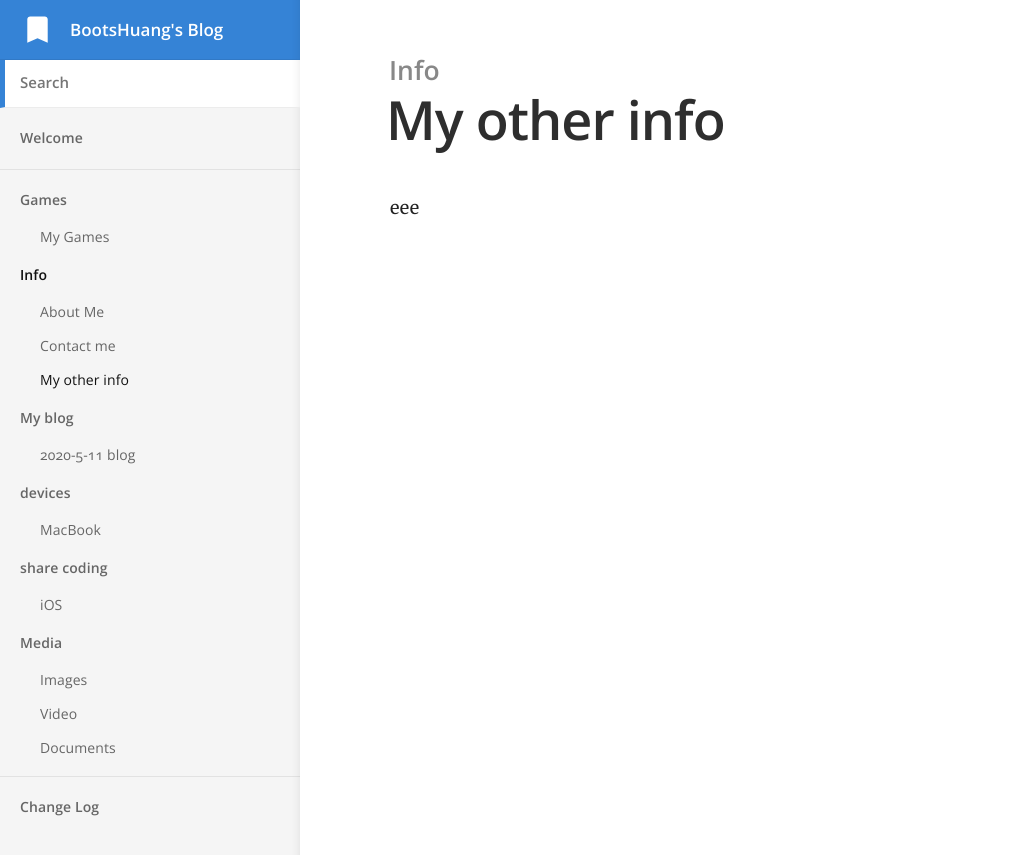
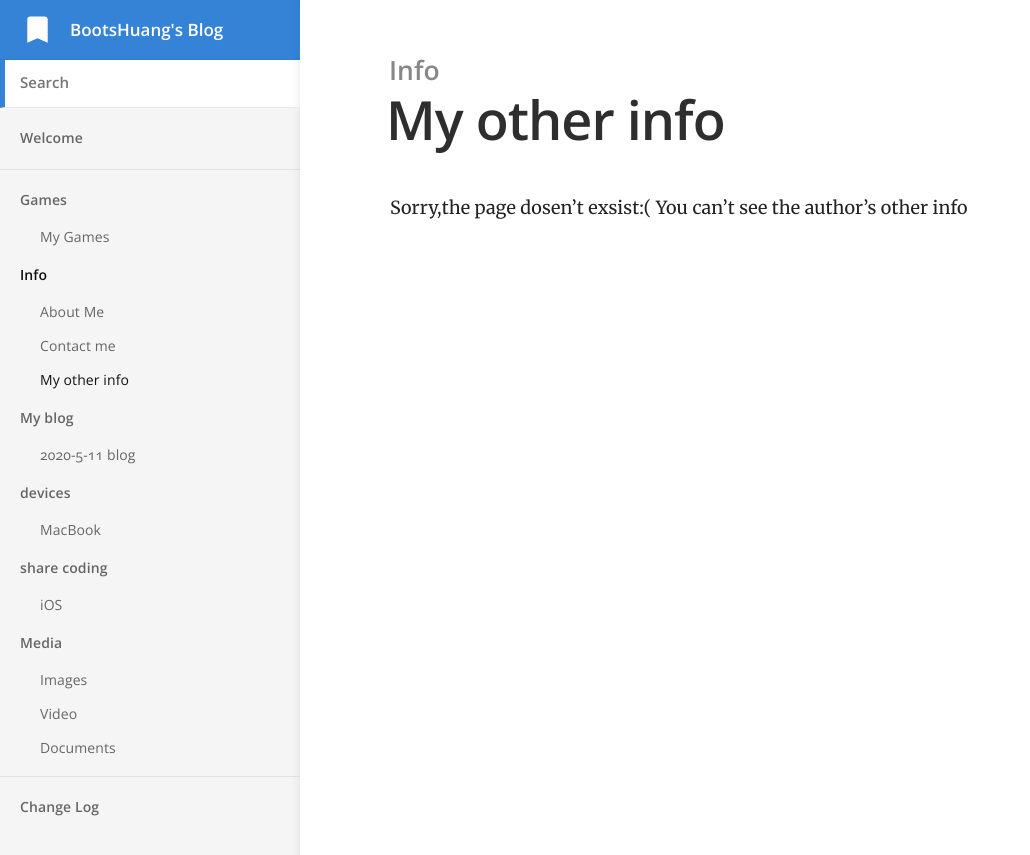
Before and after one commit to BootsHuang/BootsHuang.github.io, a Jekyll site: the page built from _docs/contact-syncing/2020-05-10My other info.md, in a window 1280 px wide. Shown: the top 855 px of the page, without its empty margins (0-1030 px from the left). Built offline with Jekyll 4.4.1, drawn with Linux system fonts in a browser that asks for light colours.

Commit message:
修改文件: _docs/contact-syncing/2020-05-10My other info.md

```diff
--- a/_docs/contact-syncing/2020-05-10My other info.md
+++ b/_docs/contact-syncing/2020-05-10My other info.md
@@ -5,4 +5,4 @@ order: 3
 ---
 
 
-eee
+Sorry,the page dosen't exsist:(  You can't see the author's other info
```
